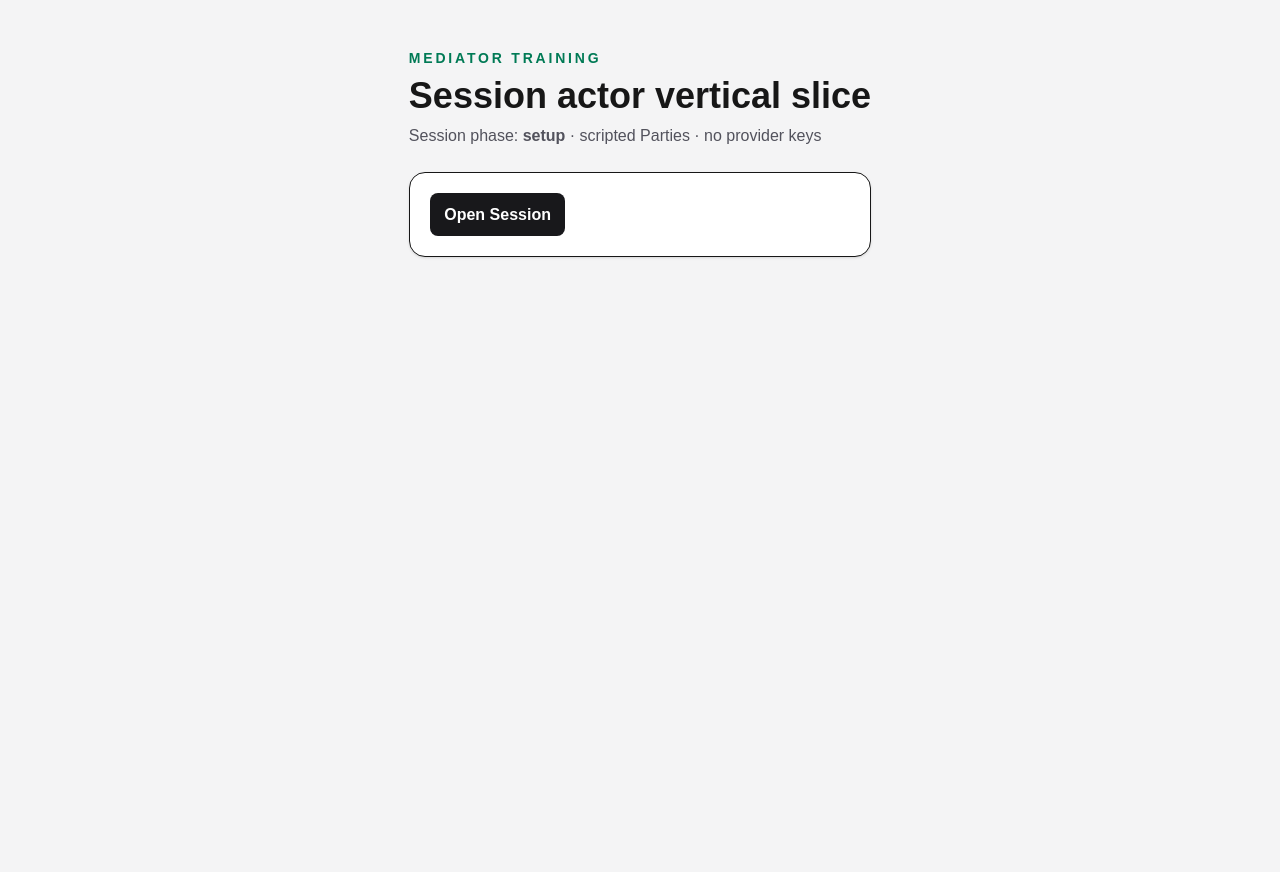
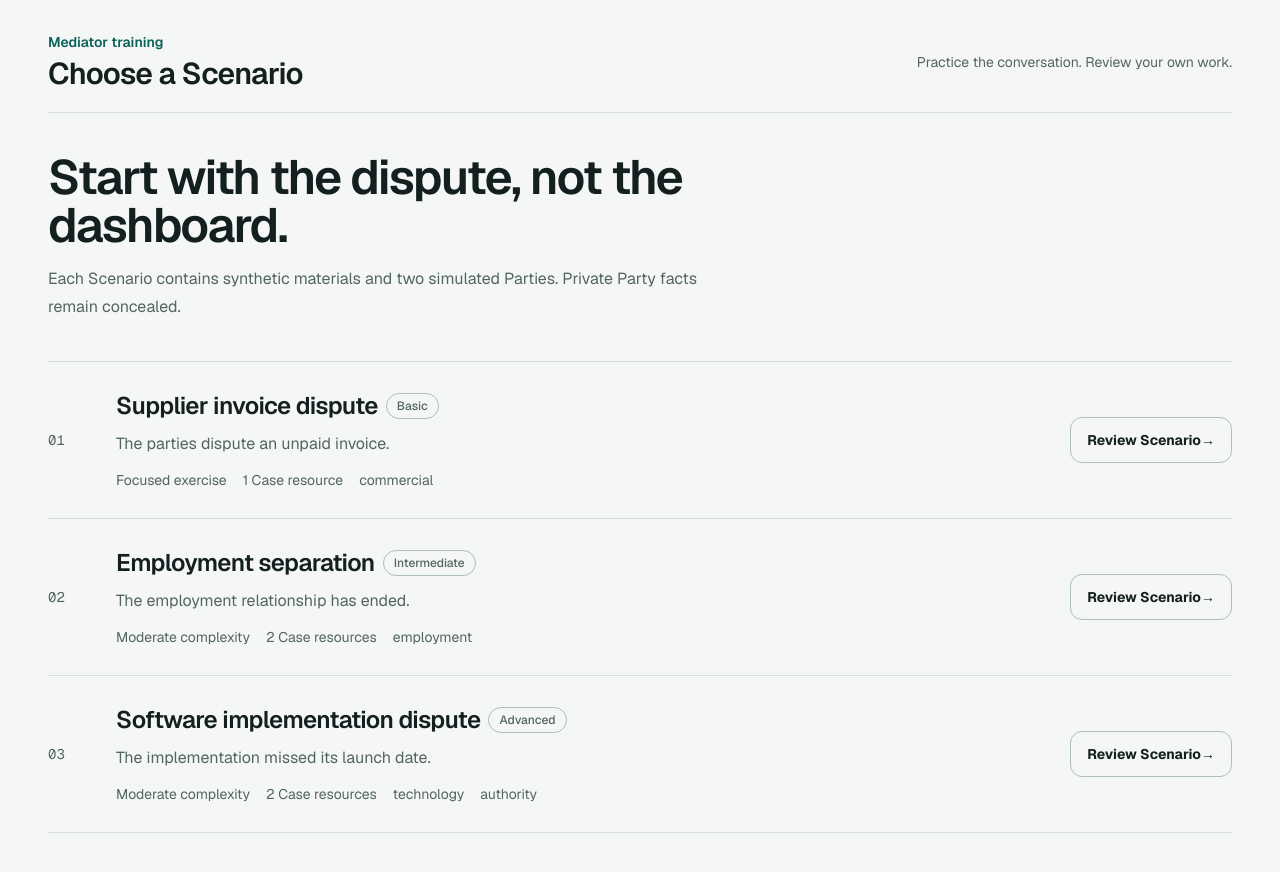
Before and after one commit to nacmonad/mediation-trainer, a Next.js app in the folder app/: page / in a window 1280 px wide. Shown: the top 872 px of the page. Before the commit the page ends 800 px from the top, so only its background shows below. Built offline with nearby package versions, Linux system fonts and the light colour scheme.

Commit message:
Build Scenario library and Session setup

```diff
--- a/app/app/globals.css
+++ b/app/app/globals.css
@@ -1,37 +1,65 @@
 @import "tailwindcss";
 
 :root {
-  --background: #ffffff;
-  --foreground: #171717;
+  --surface: #f4f7f6;
+  --panel: #ffffff;
+  --ink: #14201f;
+  --muted: #536563;
+  --line: #d6dfdd;
+  --line-strong: #aebfbc;
+  --accent: #0c625a;
+  --accent-hover: #084b45;
 }
 
 @theme inline {
-  --color-background: var(--background);
-  --color-foreground: var(--foreground);
   --font-sans: var(--font-geist-sans);
   --font-mono: var(--font-geist-mono);
 }
 
 @media (prefers-color-scheme: dark) {
   :root {
-    --background: #0a0a0a;
-    --foreground: #ededed;
+    --surface: #101817;
+    --panel: #172220;
+    --ink: #edf5f3;
+    --muted: #adbfbc;
+    --line: #2d3c39;
+    --line-strong: #526763;
+    --accent: #73cfc3;
+    --accent-hover: #a0e1d8;
   }
 }
 
-body {
-  background: #f4f4f5;
-  color: var(--foreground);
-  font-family: Arial, Helvetica, sans-serif;
+* { box-sizing: border-box; }
+html { background: var(--surface); }
+body { margin: 0; font-family: var(--font-geist-sans), sans-serif; }
+a, button, input, select { transition: border-color 150ms ease, background-color 150ms ease, color 150ms ease, transform 100ms ease; }
+a:focus-visible, button:focus-visible, input:focus-visible, select:focus-visible { outline: 3px solid color-mix(in srgb, var(--accent) 45%, transparent); outline-offset: 3px; }
+button:active:not(:disabled), a:active { transform: translateY(1px); }
+
+.button-primary, .button-secondary {
+  align-items: center;
+  border-radius: .75rem;
+  display: inline-flex;
+  font-size: .875rem;
+  font-weight: 650;
+  justify-content: center;
+  min-height: 2.75rem;
+  padding: .7rem 1rem;
+  text-decoration: none;
+  white-space: nowrap;
 }
+.button-primary { background: var(--accent); border: 1px solid var(--accent); color: white; }
+.button-primary:hover:not(:disabled) { background: var(--accent-hover); }
+.button-primary:disabled { cursor: not-allowed; opacity: .45; }
+.button-secondary { background: transparent; border: 1px solid var(--line-strong); color: var(--ink); }
+.button-secondary:hover { border-color: var(--accent); color: var(--accent); }
 
-button {
-  border-radius: 0.5rem;
-  background: #18181b;
-  color: white;
-  cursor: pointer;
-  font-weight: 600;
-  padding: 0.6rem 0.9rem;
+.field { display: grid; gap: .45rem; }
+.field > span { font-size: .875rem; font-weight: 650; }
+.field input, .field select { background: var(--surface); border: 1px solid var(--line-strong); border-radius: .65rem; color: var(--ink); min-height: 2.65rem; padding: .55rem .7rem; width: 100%; }
+.field small { color: var(--muted); line-height: 1.4; }
+.status-dot { background: var(--accent); border-radius: 999px; display: inline-block; height: .55rem; width: .55rem; }
+
+@media (prefers-reduced-motion: reduce) {
+  *, *::before, *::after { scroll-behavior: auto !important; transition-duration: .01ms !important; }
 }
-
-button:disabled { cursor: not-allowed; opacity: 0.45; }
--- a/app/app/layout.tsx
+++ b/app/app/layout.tsx
@@ -13,8 +13,8 @@ const geistMono = Geist_Mono({
 });
 
 export const metadata: Metadata = {
-  title: "Create Next App",
-  description: "Generated by create next app",
+  title: "Mediation Trainer",
+  description: "A rehearsal environment for practicing mediators.",
 };
 
 export default function RootLayout({ children }: LayoutProps<"/">) {
@@ -23,7 +23,7 @@ export default function RootLayout({ children }: LayoutProps<"/">) {
       lang="en"
       className={`${geistSans.variable} ${geistMono.variable} h-full antialiased`}
     >
-      <body className="min-h-full flex flex-col">{children}</body>
+      <body className="min-h-full">{children}</body>
     </html>
   );
 }
--- a/app/app/page.tsx
+++ b/app/app/page.tsx
@@ -1,80 +1,65 @@
-"use client";
+import Link from "next/link";
 
-import { useMemo, useState } from "react";
-
-import { createSession, type AgentSeat, type SeatConfig } from "@/src/engine/domain";
-import { TurnDriver } from "@/src/engine/driver";
-import { ScriptedRuntime } from "@/src/engine/scripted-runtime";
-import { SessionActor } from "@/src/engine/session-actor";
-
-type Id = "A" | "B" | "Z";
-const party = (id: "A" | "B"): AgentSeat => ({ id, role: "party", kind: "agent", model: { provider: "ollama", model: "scripted" } });
-
-function makeActor() {
-  const seats: readonly SeatConfig[] = [party("A"), party("B"), { id: "Z", role: "mediator", kind: "human" }];
-  const session = createSession<Id>(seats);
-  return new SessionActor(new TurnDriver(session, {
-    A: new ScriptedRuntime([
-      { utterance: "Our Position is that the outstanding invoices should be paid.", reaction: { trustMediatorDelta: 3 } },
-      { utterance: "Privately, timing matters more than the entire amount.", reaction: { rigidityDelta: -8 } },
-    ]),
-    B: new ScriptedRuntime([
-      { utterance: "We can discuss a schedule, but not the full stated Position.", reaction: { willingnessToSettleDelta: 6 } },
-      { utterance: "A clean end to the dispute has value to us.", reaction: { rigidityDelta: -5 } },
-    ]),
-  }));
-}
+import {
+  getComplexity,
+  getMediatorResources,
+  getSharedPremise,
+  scenarios,
+} from "@/src/scenarios/catalog";
 
 export default function Home() {
-  const actor = useMemo(() => makeActor(), []);
-  const [phase, setPhase] = useState(actor.phase);
-  const [text, setText] = useState("Please explain what brought you both here.");
-  const [error, setError] = useState("");
+  return (
+    <main className="min-h-[100dvh] bg-[var(--surface)] px-5 py-8 text-[var(--ink)] sm:px-8 lg:px-12">
+      <div className="mx-auto max-w-7xl">
+        <header className="flex items-center justify-between border-b border-[var(--line)] pb-5">
+          <div>
+            <p className="text-sm font-semibold text-[var(--accent)]">Mediator training</p>
+            <h1 className="mt-1 text-2xl font-semibold tracking-tight sm:text-3xl">Choose a Scenario</h1>
+          </div>
+          <p className="hidden max-w-xs text-right text-sm leading-6 text-[var(--muted)] sm:block">
+            Practice the conversation. Review your own work.
+          </p>
+        </header>
 
-  async function act(event: unknown) {
-    setError("");
-    try {
-      await actor.dispatch(event);
-      setPhase(actor.phase);
-    } catch (cause) {
-      setError(cause instanceof Error ? cause.message : String(cause));
-    }
-  }
+        <section className="py-10" aria-labelledby="scenario-heading">
+          <div className="max-w-2xl">
+            <h2 id="scenario-heading" className="text-3xl font-semibold tracking-[-0.035em] sm:text-5xl">
+              Start with the dispute, not the dashboard.
+            </h2>
+            <p className="mt-4 max-w-[62ch] text-base leading-7 text-[var(--muted)]">
+              Each Scenario contains synthetic materials and two simulated Parties. Private Party facts remain concealed.
+            </p>
+          </div>
 
-  const active = phase === "joint_session" || phase === "caucus";
-  const audience = phase === "caucus" && actor.session.caucusWith ? [actor.session.caucusWith] : ["A", "B"];
-
-  return <main className="mx-auto min-h-screen max-w-4xl space-y-6 px-6 py-12">
-    <header>
-      <p className="text-sm font-semibold uppercase tracking-[.2em] text-emerald-700">Mediator training</p>
-      <h1 className="mt-2 text-4xl font-semibold">Session actor vertical slice</h1>
-      <p className="mt-2 text-zinc-600">Session phase: <strong>{phase}</strong> · scripted Parties · no provider keys</p>
-    </header>
-
-    <section className="rounded-2xl border bg-white p-5 shadow-sm">
-      <div className="flex flex-wrap gap-2">
-        {phase === "setup" && <button onClick={() => act({ type: "OPEN_SESSION" })}>Open Session</button>}
-        {phase === "joint_session" && <>
-          <button onClick={() => act({ type: "OPEN_CAUCUS", partyId: "A" })}>Caucus with A</button>
-          <button onClick={() => act({ type: "OPEN_CAUCUS", partyId: "B" })}>Caucus with B</button>
-          <button onClick={() => act({ type: "DECLARE_AGREEMENT" })}>Declare agreement</button>
-          <button onClick={() => act({ type: "DECLARE_IMPASS" })}>Declare impasse</button>
-        </>}
-        {phase === "caucus" && <button onClick={() => act({ type: "CLOSE_CAUCUS" })}>Close caucus</button>}
-        {(["agreement", "impasse", "walkout"] as string[]).includes(phase) && <button onClick={() => act({ type: "ENTER_REVIEW" })}>Enter review</button>}
+          <div className="mt-10 divide-y divide-[var(--line)] border-y border-[var(--line)]">
+            {scenarios.map((scenario, index) => {
+              const resources = getMediatorResources(scenario);
+              return (
+                <article className="group grid gap-5 py-7 md:grid-cols-[3rem_minmax(0,1fr)_auto] md:items-center" key={scenario.scenarioId}>
+                  <p className="font-mono text-sm text-[var(--muted)]">0{index + 1}</p>
+                  <div>
+                    <div className="flex flex-wrap items-center gap-2">
+                      <h3 className="text-xl font-semibold tracking-tight sm:text-2xl">{scenario.title}</h3>
+                      <span className="rounded-full border border-[var(--line-strong)] px-2.5 py-1 text-xs font-medium capitalize text-[var(--muted)]">
+                        {scenario.difficulty}
+                      </span>
+                    </div>
+                    <p className="mt-2 max-w-[65ch] leading-7 text-[var(--muted)]">{getSharedPremise(scenario)}</p>
+                    <ul className="mt-3 flex flex-wrap gap-x-4 gap-y-1 text-sm text-[var(--muted)]" aria-label="Scenario details">
+                      <li>{getComplexity(scenario)}</li>
+                      <li>{resources.length} Case {resources.length === 1 ? "resource" : "resources"}</li>
+                      {scenario.tags.map((tag) => <li key={tag}>{tag}</li>)}
+                    </ul>
+                  </div>
+                  <Link className="button-secondary md:justify-self-end" href={`/scenarios/${scenario.slug}`}>
+                    Review Scenario <span aria-hidden="true">→</span>
+                  </Link>
+                </article>
+              );
+            })}
+          </div>
+        </section>
       </div>
-      {active && <div className="mt-5 flex gap-2">
-        <input className="min-w-0 flex-1 rounded-lg border px-3 py-2" value={text} onChange={(event) => setText(event.target.value)} />
-        <button disabled={!text.trim()} onClick={() => act({ type: "SEND", audience, text })}>Send</button>
-      </div>}
-      {error && <p className="mt-3 text-sm text-red-700">{error}</p>}
-    </section>
-
-    <section className="space-y-3" aria-live="polite">
-      {actor.session.log.map((event) => <article className="rounded-xl border bg-white p-4" key={event.id}>
-        <p className="text-xs font-semibold uppercase tracking-wide text-zinc-500">{event.sender} · {event.kind} · audience {event.audience.join(", ")}</p>
-        <p className="mt-2 text-sm">{JSON.stringify(event.payload)}</p>
-      </article>)}
-    </section>
-  </main>;
+    </main>
+  );
 }
--- /dev/null
+++ b/app/app/scenarios/[slug]/page.tsx
@@ -0,0 +1,56 @@
+import Link from "next/link";
+import { notFound } from "next/navigation";
+
+import { PartySetup } from "./party-setup";
+import { getMediatorResources, getScenario, scenarios } from "@/src/scenarios/catalog";
+
+export function generateStaticParams() {
+  return scenarios.map((scenario) => ({ slug: scenario.slug }));
+}
+
+export default async function ScenarioSetupPage({ params }: PageProps<"/scenarios/[slug]">) {
+  const { slug } = await params;
+  const scenario = getScenario(slug);
+  if (!scenario) notFound();
+  const resources = getMediatorResources(scenario);
+
+  return (
+    <main className="min-h-[100dvh] bg-[var(--surface)] px-5 py-7 text-[var(--ink)] sm:px-8 lg:px-12">
+      <div className="mx-auto max-w-7xl">
+        <nav className="flex items-center justify-between border-b border-[var(--line)] pb-5" aria-label="Scenario setup">
+          <Link className="text-sm font-semibold text-[var(--accent)] hover:underline" href="/">← Scenario library</Link>
+          <p className="text-sm text-[var(--muted)]">Session setup</p>
+        </nav>
+
+        <div className="grid gap-10 py-9 lg:grid-cols-[minmax(0,1.1fr)_minmax(22rem,.9fr)] lg:gap-16">
+          <section>
+            <p className="text-sm font-semibold capitalize text-[var(--accent)]">{scenario.difficulty} · {scenario.tags.join(" · ")}</p>
+            <h1 className="mt-2 text-4xl font-semibold tracking-[-0.04em] sm:text-5xl">{scenario.title}</h1>
+            <div className="mt-8 border-t border-[var(--line)] pt-6">
+              <h2 className="text-lg font-semibold">Shared Scenario brief</h2>
+              <ul className="mt-4 space-y-3 text-[var(--muted)]">
+                {scenario.sharedFacts.map((fact) => <li className="flex gap-3 leading-7" key={fact}><span aria-hidden="true" className="text-[var(--accent)]">—</span>{fact}</li>)}
+              </ul>
+            </div>
+
+            <div className="mt-8 border-t border-[var(--line)] pt-6">
+              <h2 className="text-lg font-semibold">Case resources available to the Mediator</h2>
+              {resources.length ? (
+                <div className="mt-4 divide-y divide-[var(--line)] border-y border-[var(--line)]">
+                  {resources.map((resource) => (
+                    <article className="py-4" key={resource.id}>
+                      <h3 className="font-semibold">{resource.title}</h3>
+                      <p className="mt-1 text-sm leading-6 text-[var(--muted)]">{resource.body}</p>
+                    </article>
+                  ))}
+                </div>
+              ) : <p className="mt-3 text-sm text-[var(--muted)]">No Case resources are available at setup.</p>}
+            </div>
+          </section>
+
+          <PartySetup scenarioSlug={scenario.slug} />
+        </div>
+      </div>
+    </main>
+  );
+}
--- /dev/null
+++ b/app/app/scenarios/[slug]/party-setup.tsx
@@ -0,0 +1,52 @@
+"use client";
+
+import { useState } from "react";
+import Link from "next/link";
+
+const providers = ["Ollama", "OpenAI", "Anthropic"] as const;
+
+function SeatFields({ party, model, setModel }: { party: "A" | "B"; model: string; setModel: (value: string) => void }) {
+  const [provider, setProvider] = useState<(typeof providers)[number]>("Ollama");
+  return (
+    <fieldset className="border-t border-[var(--line)] pt-5">
+      <legend className="text-lg font-semibold">Party {party}</legend>
+      <div className="mt-4 grid gap-4 sm:grid-cols-2 lg:grid-cols-1 xl:grid-cols-2">
+        <label className="field">
+          <span>Provider</span>
+          <select value={provider} onChange={(event) => setProvider(event.target.value as (typeof providers)[number])}>
+            {providers.map((item) => <option key={item}>{item}</option>)}
+          </select>
+        </label>
+        <label className="field">
+          <span>Model</span>
+          <input value={model} onChange={(event) => setModel(event.target.value)} aria-describedby={`party-${party}-model-help`} />
+          <small id={`party-${party}-model-help`}>Use a model available from {provider}.</small>
+        </label>
+      </div>
+      <p className="mt-3 flex items-center gap-2 text-sm text-[var(--muted)]"><span className="status-dot" aria-hidden="true" /> Credential status: memory-only</p>
+    </fieldset>
+  );
+}
+
+export function PartySetup({ scenarioSlug }: { scenarioSlug: string }) {
+  const [modelA, setModelA] = useState("scripted");
+  const [modelB, setModelB] = useState("scripted");
+  const valid = Boolean(modelA.trim() && modelB.trim());
+
+  return (
+    <aside className="self-start rounded-2xl border border-[var(--line-strong)] bg-[var(--panel)] p-6 shadow-[0_18px_50px_rgba(15,45,42,.08)] lg:sticky lg:top-7">
+      <h2 className="text-2xl font-semibold tracking-tight">Configure Parties</h2>
+      <p className="mt-2 text-sm leading-6 text-[var(--muted)]">Provider credentials stay in browser memory by default.</p>
+      <div className="mt-6 space-y-6">
+        <SeatFields party="A" model={modelA} setModel={setModelA} />
+        <SeatFields party="B" model={modelB} setModel={setModelB} />
+      </div>
+      <LinkButton disabled={!valid} href={`/sessions/new?scenario=${scenarioSlug}`} />
+    </aside>
+  );
+}
+
+function LinkButton({ disabled, href }: { disabled: boolean; href: string }) {
+  if (disabled) return <button className="button-primary mt-7 w-full" disabled>Begin Session</button>;
+  return <Link className="button-primary mt-7 w-full" href={href}>Begin Session</Link>;
+}
--- /dev/null
+++ b/app/src/scenarios/catalog.ts
@@ -0,0 +1,28 @@
+import employmentInput from "./employment.json";
+import supplierInvoiceInput from "./supplier-invoice.json";
+import softwareImplementationInput from "./software-implementation.json";
+
+import { parseScenario, projectScenarioFor, type Scenario } from "@/src/engine/scenario";
+
+const inputs: readonly unknown[] = [supplierInvoiceInput, employmentInput, softwareImplementationInput];
+
+export const scenarios: readonly Scenario[] = inputs.map(parseScenario);
+
+export function getScenario(slug: string): Scenario | undefined {
+  return scenarios.find((scenario) => scenario.slug === slug);
+}
+
+export function getMediatorResources(scenario: Scenario) {
+  return projectScenarioFor(scenario, "Z", []).resources;
+}
+
+export function getSharedPremise(scenario: Scenario): string {
+  return scenario.sharedFacts[0] ?? "A structured mediation exercise.";
+}
+
+export function getComplexity(scenario: Scenario): string {
+  const pressure = scenario.rules.length + scenario.disclosureRules.length;
+  if (pressure >= 5) return "High complexity";
+  if (pressure >= 2) return "Moderate complexity";
+  return "Focused exercise";
+}
```
